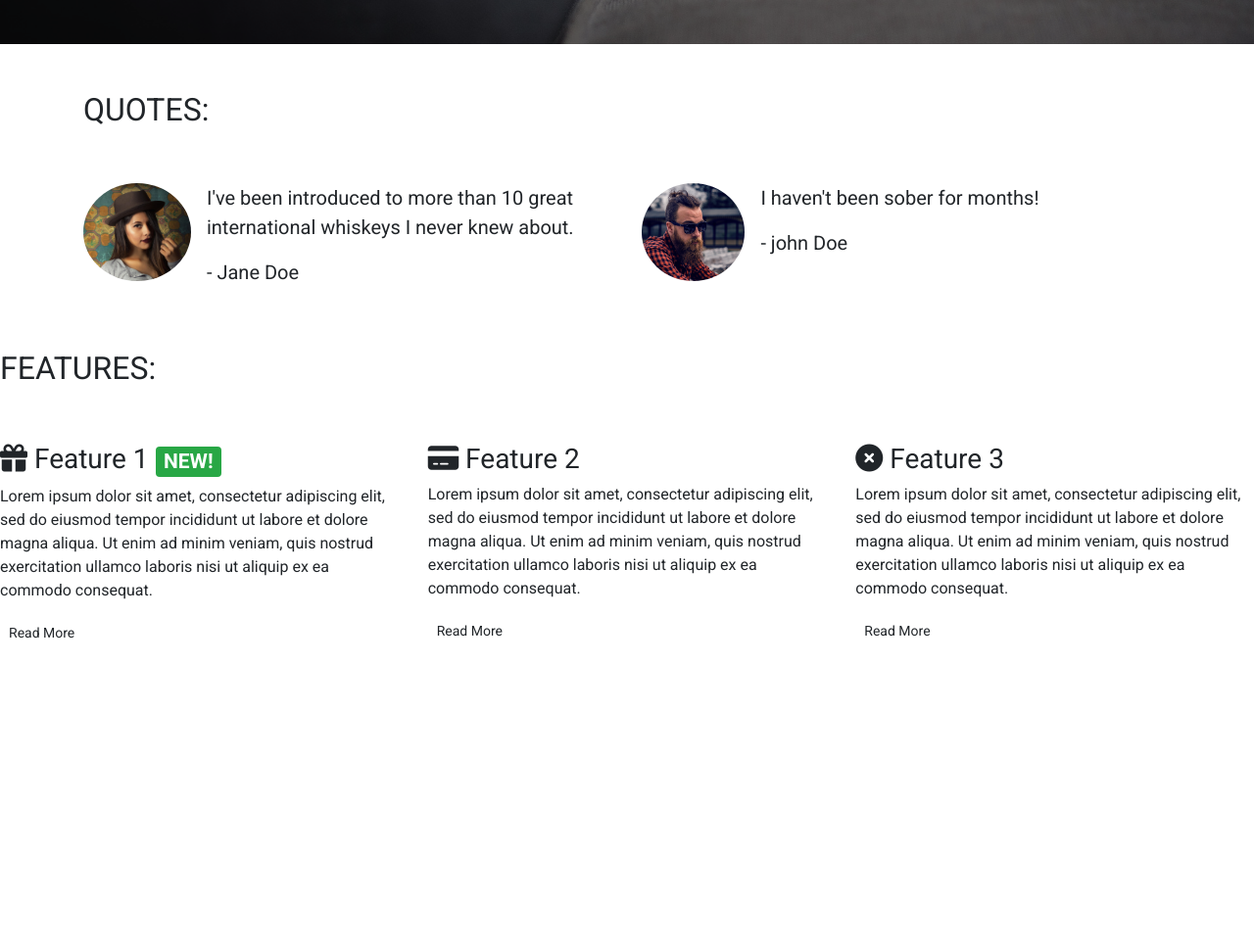
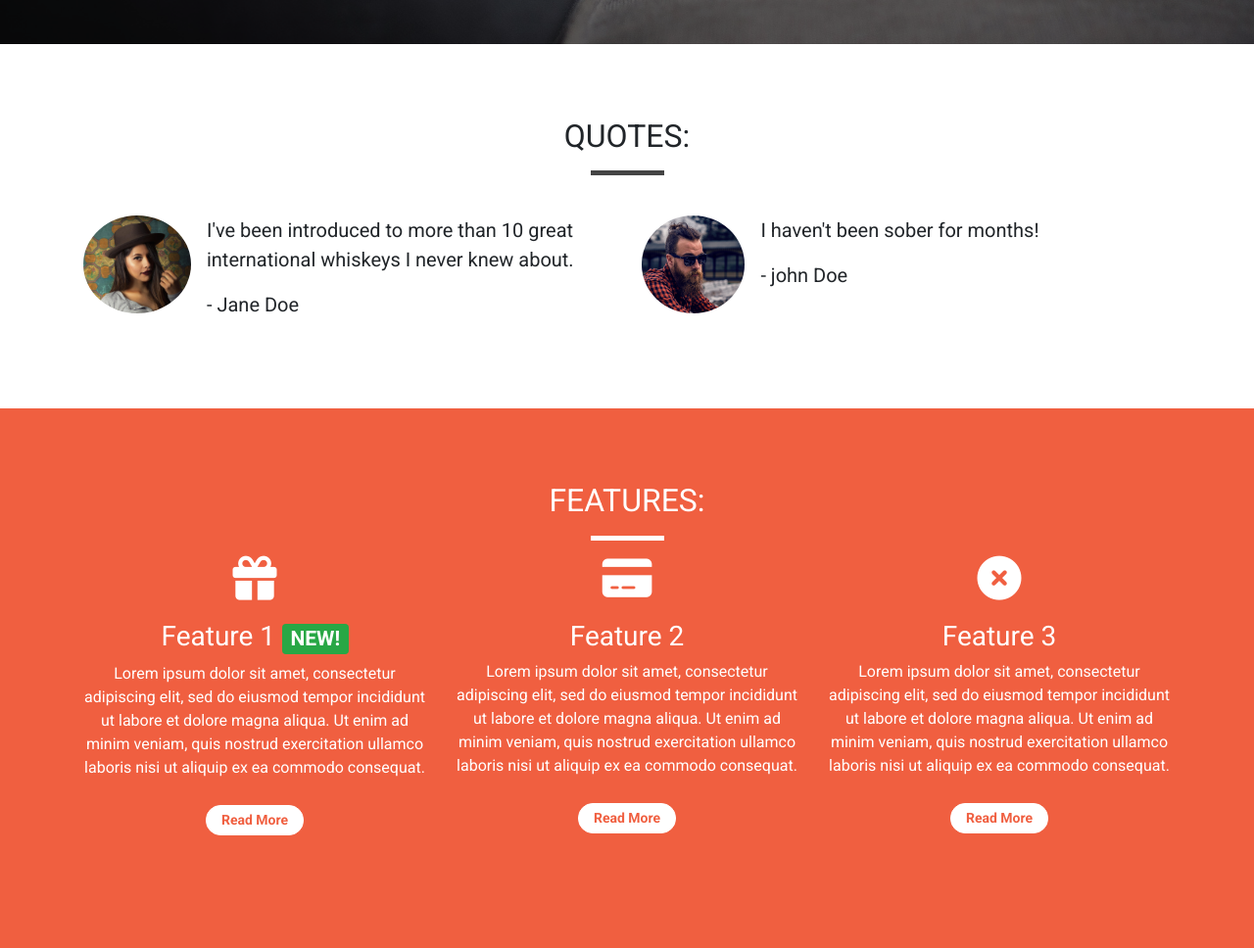
Before and after one commit to Janisroz/WhiskeyDropWalkthrough, a plain HTML site: page index.html in a window 1280 px wide. Shown: the part 755-1723 px from the top of the page at 98% size. Before the commit the page ends 1433 px from the top, so only its background shows below. Drawn offline with nearby package versions, Linux system fonts and the light colour scheme; a web font is replaced by a local one.

Commit message:
Add final styling

```diff
--- a/css/style.css
+++ b/css/style.css
@@ -2,7 +2,36 @@ body {
     font-family: 'Roboto', sans-serif;
 }
 
-.alert-container {}
+.container-wrapper{
+
+}
+
+.container-wrapper--red{
+    background-color: #f05f40;
+    color: white;
+}
+
+.alert-container .col-12 {
+    padding-left: 0;
+    padding-right: 0;
+}
+
+
+
+.side-wide-alert{
+    margin-bottom: 0;
+    padding: 5px 15px;
+
+}
+
+.alert-warning{
+    background-color: #eec802;
+    border-color: #eec802;
+}
+
+.alert{
+    border-radius: 0;
+}
 
 .callout-container {
     height: 100vh;
@@ -32,21 +61,50 @@ body {
 
 .features-container {}
 
+/* Page Headers */
+.page-header {
+    margin-bottom: 0;
+    border-bottom: 0;
+    text-align: center;
+}
+
+.page-header h2 {
+    margin-top: 0;
+}
+
+.quotes .page-header{
+    margin-bottom: 25px;
+}
+
 /* Block Dividers */
 
 .block-divider {
     width: 75px;
     height: 5px;
     border: 0;
+    background-color: #444 ;
 
 }
 
 .block-dividers--orange {
     background-color: #ca880f;
 }
-.block-dividers--short{
-    width: 35px ;
+
+.block-divider--white {
+    background-color: white;
 }
+
+.block-dividers--short {
+    width: 35px;
+}
+
+/* content containers */
+
+.content-container {
+    padding-top: 75px;
+    padding-bottom: 75px;
+}
+
 
 /* Navbar */
 
@@ -63,7 +121,7 @@ body {
     margin-bottom: 0;
     border: 0;
     width: 100%;
-    background-color: rgb(0, 0, 0,0.25);
+    background-color: rgb(0, 0, 0, 0.25);
 }
 
 .navbar .navbar-toggler {
@@ -106,13 +164,13 @@ body {
 .btn--cta {
     font-weight: bold;
     border-radius: 23px;
-    width: 160px ;
+    width: 160px;
 }
 
 .btn--red {
     color: white;
     background-color: #f05f40;
-    border-color:#f05f40 ;
+    border-color: #f05f40;
 
 }
 
@@ -120,7 +178,28 @@ body {
 .btn--red:active,
 .btn--red:focus,
 .btn--red:active:focus {
-    background-color:#df4929 ;
+    background-color: #df4929;
     border-color: #df4929;
     color: white;
 }
+
+.feature {
+    text-align: center;
+    margin-bottom: 40px;
+}
+
+.feature i {
+    margin-bottom: 20px ;
+    font-size: 45px;
+    line-height: 45px;
+}
+
+.feature .btn {
+    background-color: white;
+    border-color: white;
+    border-radius: 15px;
+    min-width: 100px;
+    font-weight: bold;
+    margin-top: 10px;
+    color: #f05f40;
+}
--- a/index.html
+++ b/index.html
@@ -13,11 +13,12 @@
       integrity="sha384-xOolHFLEh07PJGoPkLv1IbcEPTNtaed2xpHsD9ESMhqIYd0nLMwNLD69Npy4HI+N"
       crossorigin="anonymous"
     />
-    <link rel="preconnect" href="https://fonts.googleapis.com">
-    <link rel="preconnect" href="https://fonts.gstatic.com" crossorigin>
+    <link rel="preconnect" href="https://fonts.googleapis.com" />
+    <link rel="preconnect" href="https://fonts.gstatic.com" crossorigin />
     <link
       href="https://fonts.googleapis.com/css2?family=Montserrat&family=Roboto:wght@400;700&family=Signika+Negative&display=swap"
-        rel="stylesheet">
+      rel="stylesheet"
+    />
     <link rel="stylesheet" href="css/style.css" />
     <script
       src="https://kit.fontawesome.com/658b5ed3fa.js"
@@ -29,6 +30,16 @@
 
   <body>
     <div class="container-fluid navalert-container">
+      <div class="container-fluid alert-container">
+        <div class="row d-none d-md-block">
+          <div class="col-12">
+            <div class="site-wide-alert alert alert-warning">
+              <strong>Sale Now On!</strong> We've got a 12 month subscription
+              for the price of 6! <a href="">See here for details!</a>
+            </div>
+          </div>
+        </div>
+      </div>
       <nav class="navbar navbar-dark navbar-expand-sm">
         <a href="/" class="navbar-brand">Whiskey Drop</a>
 
@@ -64,7 +75,10 @@
               >
                 Whiskeys
               </a>
-                <div class="dropdown-menu" aria-labelledby="navbarDropdownMenuLink">
+              <div
+                class="dropdown-menu"
+                aria-labelledby="navbarDropdownMenuLink"
+              >
                 <a class="dropdown-item" href="#">Irish</a>
                 <a class="dropdown-item" href="#">Scotch</a>
                 <a class="dropdown-item" href="#">Japanese</a>
@@ -80,31 +94,22 @@
           <p class="navbar-text my-auto mr-2">
             <i>Great whiskey delivered to your door!</i>
           </p>
-            <a href="/login">Sign in / Sign up</a>
+          <a href="/login" class="btn btn--cta btn--red">Sign in / Sign up</a>
         </div>
       </nav>
     </div>
 
-
-    <!-- <div class="container alert-container">
-        <div class="row">
-            <div class="col-12">
-            <div class="alert alert-warning">
-                <strong>Sale Now On!</strong> We've got a 12 month subscription for
-                the price of 6! <a href="">See here for details!</a>
-            </div>
-            </div>
-        </div>
-    </div> -->
     <!-- Callout -->
 
     <div class="container-fluid callout-container">
-        <div class="opaque-overlay">&nbsp; </div>
+      <div class="opaque-overlay">&nbsp;</div>
       <div class="row">
         <div class="col-12">
           <section class="callout jumbotron mt-3 text-center">
-            <h1 class="jumbotron-header">The finest whiskeys delivered to your doorstep.</h1>
-            <hr class="block-divider block-dividers--orange">
+            <h1 class="jumbotron-header">
+              The finest whiskeys delivered to your doorstep.
+            </h1>
+            <hr class="block-divider block-dividers--orange" />
             <p class="lead">
               Sign up today to start receiving the world's best whiskeys every
               month. <s class="d-none d-sm-inline">€19.99</s>
@@ -131,10 +136,13 @@
     </div>
 
     <!-- Quotes -->
-      <div class="container quotes-container">
+    <div class="container-wrapper">
+      <div class="container quotes-container content-container">
+        <section class="quotes">
           <div class="row">
-          <div class="col-12 my-5">
+            <div class="col-12 page-header">
               <h2 class="text-uppercase">Quotes:</h2>
+              <hr class="block-divider block-divider--short" />
             </div>
           </div>
           <div class="row">
@@ -181,28 +189,30 @@
         </section>
         <!-- /.quotes -->
       </div>
-
+    </div>
 
     <!-- Features -->
-      <div class="features-container">
+    <div class="container-wrapper container-wrapper--red">
+      <div class="container features-container content-container">
         <section class="features">
           <div class="row">
-          <div class="col-12 my-5">
+            <div class="col-12 page-header">
               <h2 class="text-uppercase">Features:</h2>
+              <hr class="block-divider block-divider-short block-divider--white">
             </div>
           </div>
           <div class="row">
             <div class="col-12 col-md-6 col-lg-4">
               <div class="feature">
                 <h3>
-                <i class="fa-solid fa-gift d-none d-sm-inline"></i> Feature 1
+                  <i class="fa-solid fa-gift d-none d-sm-block"></i> Feature 1
                   <span class="badge badge-success">NEW!</span>
                 </h3>
                 <p>
-                Lorem ipsum dolor sit amet, consectetur adipiscing elit, sed do
-                eiusmod tempor incididunt ut labore et dolore magna aliqua. Ut
-                enim ad minim veniam, quis nostrud exercitation ullamco laboris
-                nisi ut aliquip ex ea commodo consequat.
+                  Lorem ipsum dolor sit amet, consectetur adipiscing elit, sed
+                  do eiusmod tempor incididunt ut labore et dolore magna aliqua.
+                  Ut enim ad minim veniam, quis nostrud exercitation ullamco
+                  laboris nisi ut aliquip ex ea commodo consequat.
                 </p>
                 <p><a class="btn btn-sm btn-default" href="">Read More</a></p>
               </div>
@@ -210,14 +220,14 @@
             <div class="col-12 col-md-6 col-lg-4">
               <div class="feature">
                 <h3>
-                <i class="fa-solid fa-credit-card d-none d-sm-inline"></i>
+                  <i class="fa-solid fa-credit-card d-none d-sm-block"></i>
                   Feature 2
                 </h3>
                 <p>
-                Lorem ipsum dolor sit amet, consectetur adipiscing elit, sed do
-                eiusmod tempor incididunt ut labore et dolore magna aliqua. Ut
-                enim ad minim veniam, quis nostrud exercitation ullamco laboris
-                nisi ut aliquip ex ea commodo consequat.
+                  Lorem ipsum dolor sit amet, consectetur adipiscing elit, sed
+                  do eiusmod tempor incididunt ut labore et dolore magna aliqua.
+                  Ut enim ad minim veniam, quis nostrud exercitation ullamco
+                  laboris nisi ut aliquip ex ea commodo consequat.
                 </p>
                 <p><a class="btn btn-sm btn-default" href="">Read More</a></p>
               </div>
@@ -225,14 +235,14 @@
             <div class="col-12 d-md-none d-lg-block col-lg-4">
               <div class="feature">
                 <h3>
-                <i class="fa-solid fa-circle-xmark d-none d-sm-inline"></i>
+                  <i class="fa-solid fa-circle-xmark d-none d-sm-block"></i>
                   Feature 3
                 </h3>
                 <p>
-                Lorem ipsum dolor sit amet, consectetur adipiscing elit, sed do
-                eiusmod tempor incididunt ut labore et dolore magna aliqua. Ut
-                enim ad minim veniam, quis nostrud exercitation ullamco laboris
-                nisi ut aliquip ex ea commodo consequat.
+                  Lorem ipsum dolor sit amet, consectetur adipiscing elit, sed
+                  do eiusmod tempor incididunt ut labore et dolore magna aliqua.
+                  Ut enim ad minim veniam, quis nostrud exercitation ullamco
+                  laboris nisi ut aliquip ex ea commodo consequat.
                 </p>
                 <p><a class="btn btn-sm btn-default" href="">Read More</a></p>
               </div>
@@ -240,6 +250,7 @@
           </div>
         </section>
         <!-- /.features -->
+      </div>
     </div>
 
     <div class="modal" tabindex="-1" id="signUpModal">
```
Lines whose indentation alone changed are shown as unchanged.
